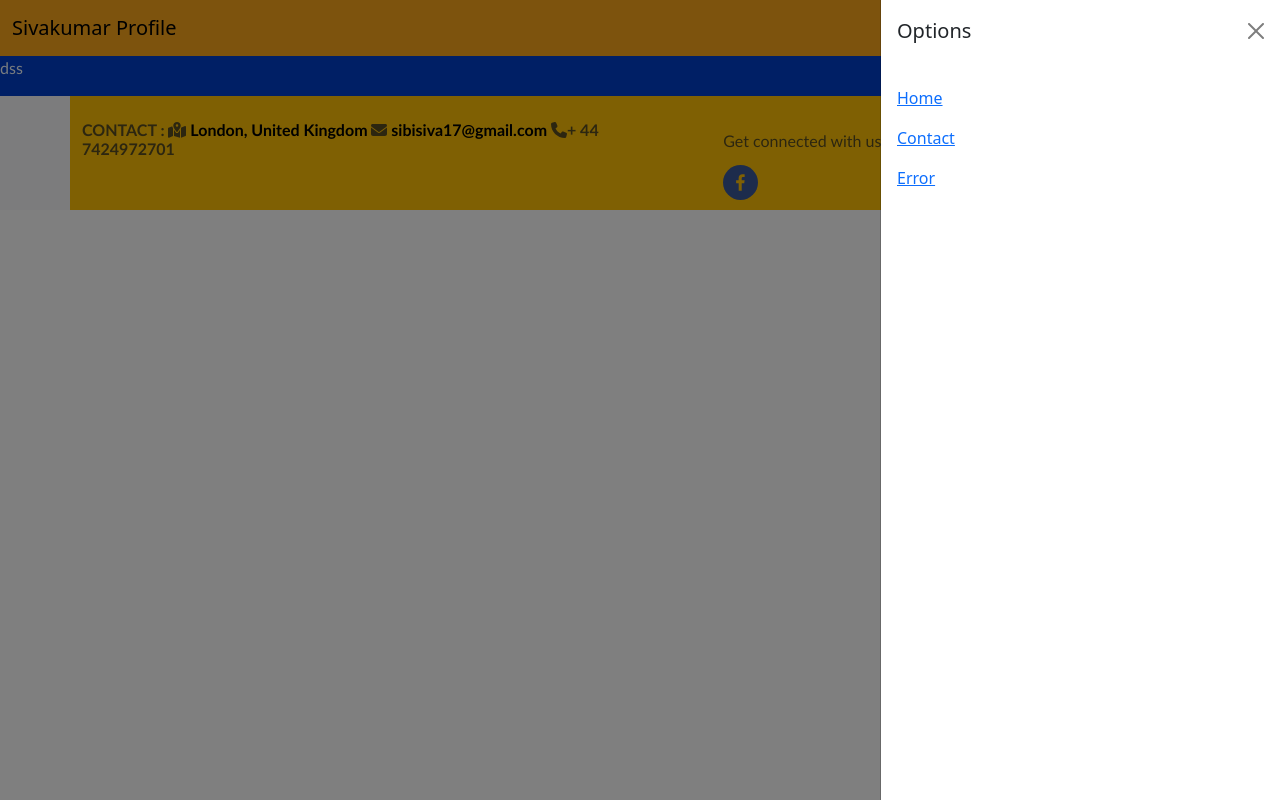
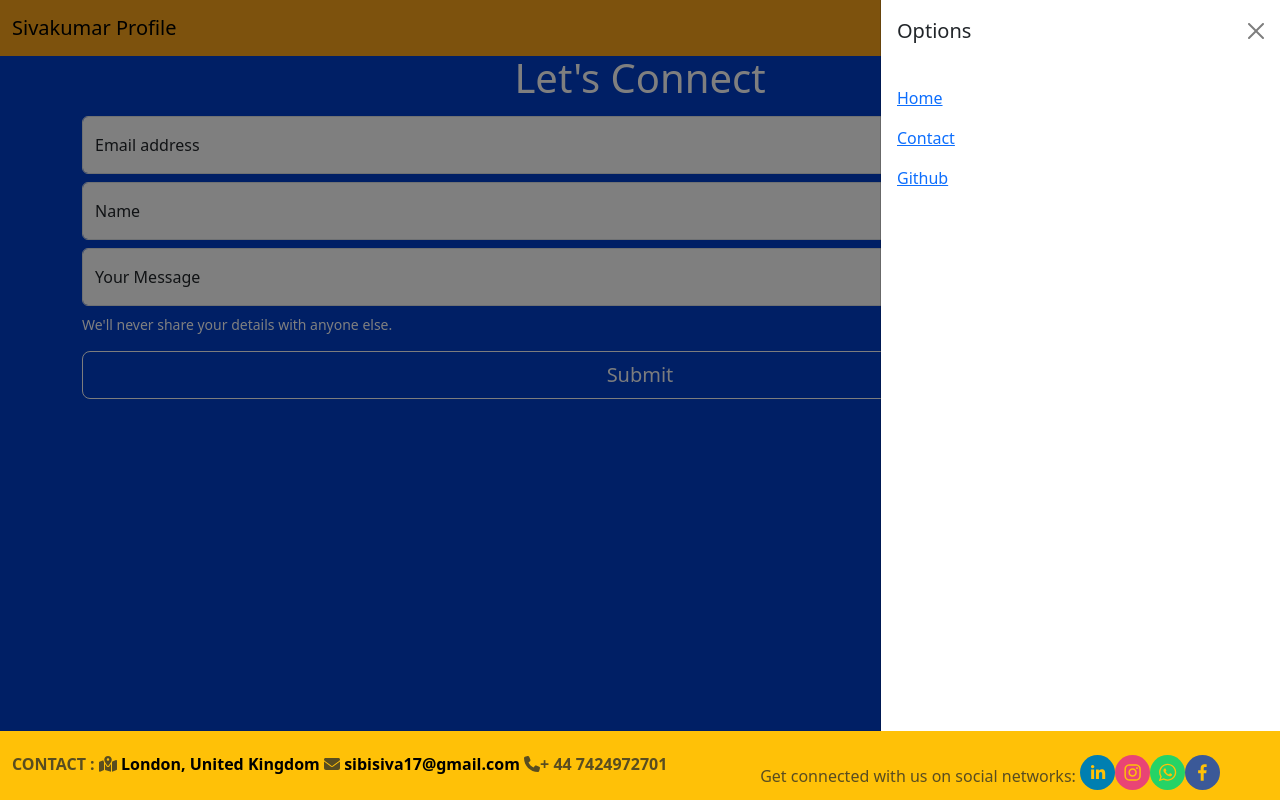
Before and after one commit to SivakumarShankar/test, a React (Create React App) app: page /contact in a window 1280 px wide. Both pictures are taken after a click on the button 1240 px from the left and 28 px from the top of the page. Built offline with nearby package versions, Linux system fonts and the light colour scheme.

Commit message:
Contact, github page added

```diff
--- a/package.json
+++ b/package.json
@@ -3,6 +3,7 @@
   "version": "0.1.0",
   "private": true,
   "dependencies": {
+    "@emailjs/browser": "^4.4.1",
     "@fortawesome/fontawesome-svg-core": "^6.6.0",
     "@fortawesome/free-brands-svg-icons": "^6.6.0",
     "@fortawesome/free-regular-svg-icons": "^6.6.0",
@@ -14,12 +15,14 @@
     "aws": "^0.0.3-2",
     "bootstrap": "^5.3.3",
     "bootstrap-icons": "^1.11.3",
+    "dotenv": "^16.4.5",
     "eslint-config-react-app": "^7.0.1",
     "navbar": "^2.1.0",
     "react": "^18.3.1",
     "react-bootstrap": "^2.10.4",
     "react-bootstrap-validation": "^0.1.11",
     "react-dom": "^18.3.1",
+    "react-hook-form": "^7.52.1",
     "react-icons": "^5.2.1",
     "react-scripts": "^5.0.1",
     "react-social-icons": "^6.17.0",
--- a/src/index.js
+++ b/src/index.js
@@ -7,7 +7,8 @@ import Layout from "./pages/layout";
 import Home from "./pages/home";
 import Contact from "./pages/contact";
 import NoPage from "./pages/error";
-import Footer from "./pages/footer"
+import Footer from "./pages/footer";
+import Github from "./pages/github"
 
 export default function App() {
   return (
@@ -17,6 +18,8 @@ export default function App() {
           <Route index element={<Home />} />
           <Route path="contact" element={<Contact />} />
           <Route path="footer" element={<Footer />} />
+
+          <Route path="github" element={<Github />} />
           <Route path="*" element={<NoPage />} />
         </Route>
       </Routes>
--- a/src/pages/contact.js
+++ b/src/pages/contact.js
@@ -1,16 +1,98 @@
-import React from 'react'
-import "bootstrap/dist/css/bootstrap.min.css";
-import "bootstrap/dist/js/bootstrap.bundle.min";
-import {} from "../pages/styles.css";
-import Footer from './footer';
-const Contact = () => {
-    return (
-      <div class="body">
-<p>dss</p>
-<Footer />
+import React, { useRef } from "react";
+import emailjs, { } from "@emailjs/browser";
+import Footer from "./footer";
 
-      </div>
-    );
+export const ContactUs = () => {
+  const form = useRef();
+
+  const sendEmail = (e) => {
+    e.preventDefault();
+
+    emailjs
+      .sendForm("service_o9q5e2m", "template_erpfhvl", form.current, {
+        publicKey: "ooQrWN5Wi6_sDophw",
+      })
+      .then(
+        () => {
+          console.log("SUCCESS!");
+          alert(
+            "Thank you for reaching out!\n\nWe have received your message and will get back to you shortly. We appreciate your interest and look forward to you.\n\nHave a great day!\n\nRegards,\nSivakumar Shankar Kumar"
+          );
+        },
+        (error) => {
+          console.log("FAILED...", error.text);
+          alert(
+            "Oops! Something went wrong.\n\nWe're sorry, your message couldn't send at this time. Please try again later or contact us directly at sibisiva17@gmail.com\n\nThank you for your understanding!\n\nRegards\nSivakumar Shankar Kumar"
+          );
+        }
+      );
   };
 
-  export default Contact;
+  return (
+    <div
+      className="container-fluid"
+      style={{ height: "100vh", backgroundColor: "#003ecb" }}
+    >
+      <div className="container">
+        <form ref={form} onSubmit={sendEmail}>
+          <h1 class="pt-5 text-center text-white lh-base">Let's Connect</h1>
+          <div class="form-floating mb-2">
+            <input
+              name="user_email"
+              type="email"
+              class="form-control"
+              id="floatingInput"
+              color="black"
+              placeholder="name@example.com"
+              required
+            />
+            <label for="floatingInput" color="black">
+              Email address
+            </label>
+          </div>
+          <div class="form-floating mb-2">
+            <input
+              name="user_name"
+              type="text"
+              class="form-control"
+              id="floatingInput"
+              placeholder="Name"
+              required
+            />
+            <label for="floatingInput">Name</label>
+          </div>
+          <div class="form-floating mb-2">
+            <input
+              type="text"
+              name="message"
+              class="form-control"
+              id="floatingInput"
+              placeholder="Message"
+              required
+            />
+            <label for="floatingInput">Your Message</label>
+          </div>
+          <div class="mb-3">
+            <div id="emailHelp" class="form-text text-white">
+              We'll never share your details with anyone else.
+            </div>
+          </div>
+          <div class="d-grid gap-2">
+            <button
+              class="btn btn-outline-light btn-lg"
+              type="submit"
+              value="Send"
+            >
+              Submit
+            </button>
+          </div>
+        </form>
+        <div class="fixed-bottom">
+          <Footer />
+        </div>
+      </div>
+    </div>
+  );
+};
+
+export default ContactUs;
--- a/src/pages/footer.js
+++ b/src/pages/footer.js
@@ -13,7 +13,7 @@ const Footer = () => {
   return (
     <div>
       <footer class="text-center text-lg-start bg-body-tertiary text-muted bg-warning">
-        <section class="d-flex container justify-content-lg-between pt-4 bg-warning">
+        <section class="d-flex container-fluid justify-content-lg-between pt-4 bg-warning">
           <div class="me-5 d-none d-lg-block">
             <h6 class="fw-bold mb-4">
               CONTACT :{""}
--- /dev/null
+++ b/src/pages/github.js
@@ -0,0 +1,81 @@
+import React, { useEffect, useState } from 'react';
+import Footer from "./footer";
+
+const GitHubCommits = () => {
+    const [commits, setCommits] = useState([]);
+    const [setError] = useState(null);
+    //const [error, setError] = useState(null);
+
+    useEffect(() => {
+        const fetchCommits = async () => {
+            const username = 'SivakumarShankar'; // GitHub username
+            const repo = 'test'; // repository name
+            const url = `https://api.github.com/repos/${username}/${repo}/commits`;
+
+            try {
+                const response = await fetch(url);
+                if (!response.ok) {
+                    throw new Error(`Error: ${response.status} ${response.statusText}`);
+                }
+                const data = await response.json();
+                setCommits(data);
+            } catch (err) {
+                setError(err.message);
+            }
+        };
+
+        fetchCommits();
+    }, );
+
+    return (
+        <div class="">
+        <div style={styles.container}>
+            <h2 style={styles.heading}>GitHub Commits</h2>
+            {/* {error && <p style={styles.error}>{error}</p>} */}
+            <ul style={styles.list}>
+                {commits.map((commit) => (
+                    <li key={commit.sha} style={styles.listItem}>
+                        <p><strong>Message:</strong> {commit.commit.message}</p>
+                        <p><strong>Date:</strong> {new Date(commit.commit.committer.date).toLocaleString()} BST</p>
+                        <p><strong>Author:</strong> {commit.commit.committer.name}</p>
+                        <p><strong>Location:</strong> London, United Kingdom</p>
+                    </li>
+                ))}
+            </ul>
+            <p class="fst-italic">Note: These data are fetch from my <a class="link-opacity-75-hover text-decoration-none" target='_blank' rel='noreferrer' href="https://github.com/SivakumarShankar/test">GitHub</a> repository using API</p>
+        </div>
+        <Footer />
+        </div>
+    );
+};
+
+const styles = {
+    container: {
+        fontFamily: 'Trebuchet MS, Lucida Sans Unicode, Lucida Grande, Lucida Sans, Arial, sans-serif',
+        maxWidth: '800px',
+        margin: '80px auto',
+        padding: '20px',
+        border: '1px solid #ccc',
+        borderRadius: '5px',
+        backgroundColor: '#f9f9f9',
+    },
+    heading: {
+        textAlign: 'center',
+    },
+    error: {
+        color: 'red',
+    },
+    list: {
+        listStyleType: 'none',
+        padding: 0,
+    },
+    listItem: {
+        backgroundColor: '#fff',
+        margin: '10px 0',
+        padding: '10px',
+        borderRadius: '5px',
+        boxShadow: '0 2px 4px rgba(0, 0, 0, 0.1)',
+    },
+};
+
+export default GitHubCommits;
--- a/src/pages/home.js
+++ b/src/pages/home.js
@@ -9,7 +9,7 @@ import Footer from "./footer";
 const Home = () => {
   return (
     <div class="body">
-      <div class="text-center">
+      <div class="text-center pt-5">
         <h4 class="lh-base pt-5">HELLO EVERYONE, I AM</h4>
         <h1 class="name lh-base">Sivakumar Shankar Kumar</h1>
         <h3 class="col-md-6 offset-md-3 lh-base pb-5">
--- a/src/pages/layout.js
+++ b/src/pages/layout.js
@@ -8,7 +8,7 @@ import "bootstrap/dist/js/bootstrap.bundle.min";
 const Layout = () => {
   return (
     <>
-      <nav class="navbar header">
+      <nav class="navbar header fixed-top">
         <div class="container-fluid">
           <Link to="/" class="navbar-brand">Sivakumar Profile</Link>
           <button
@@ -45,7 +45,7 @@ const Layout = () => {
                 <Link to="/contact">Contact</Link>
               </li>
               <li class="navbar-nav mr-auto nav-item nav-link">
-                <Link to="/error">Error</Link>
+                <Link to="/github">Github</Link>
               </li>
             </div>
           </div>
```
Also changed, not shown: 1 other file (tests, documents, lock files or other folders).
